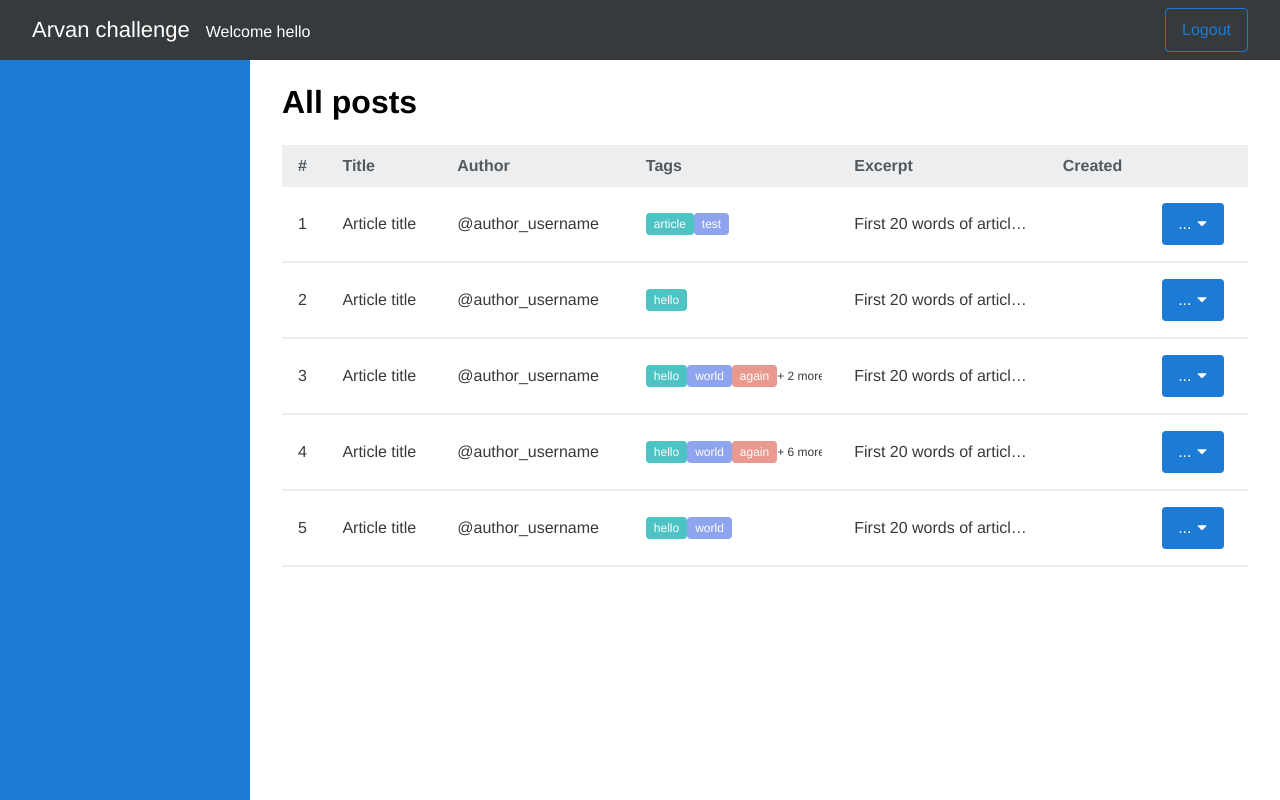
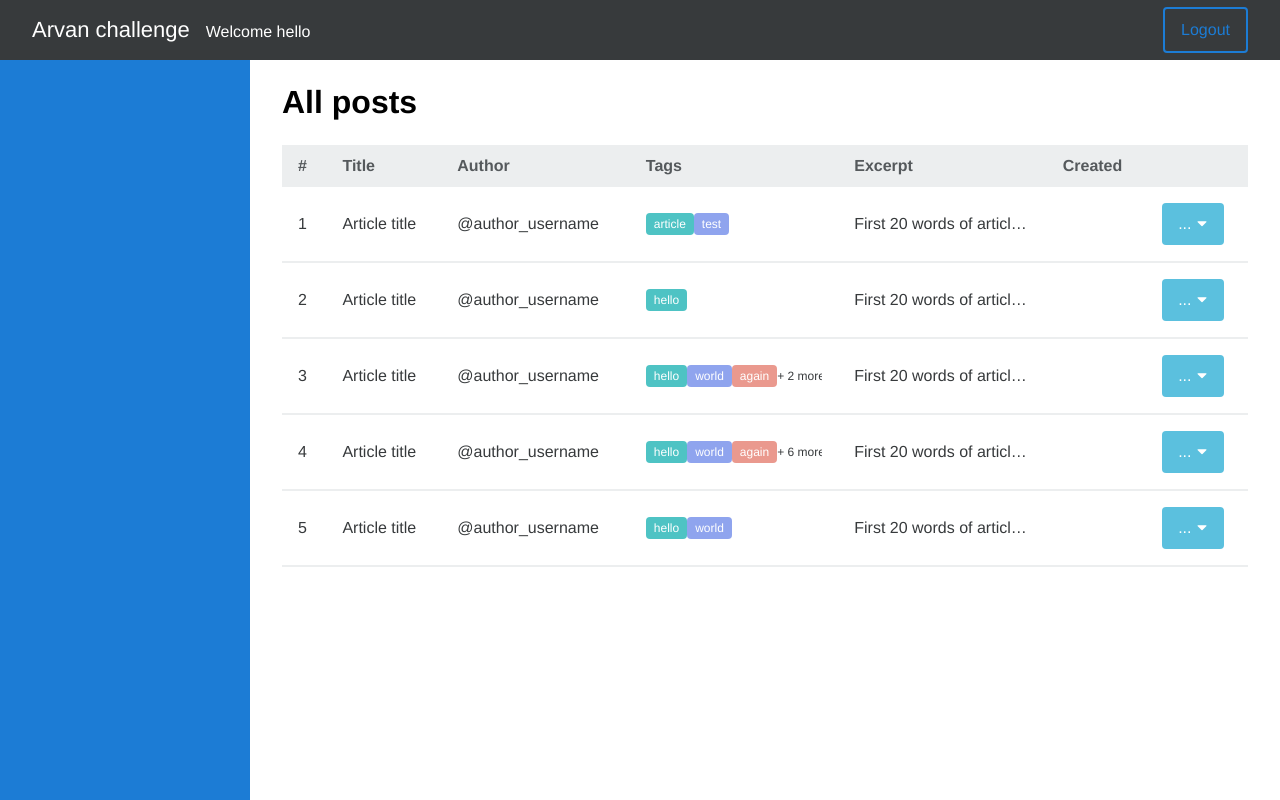
Before and after one commit to sadeq76/arvan-front-end-challenge, a Vue app: page / in a window 1280 px wide. Built offline with nearby package versions, Linux system fonts and the light colour scheme.

Commit message:
add extra color to colors variable and utilities

```diff
--- a/src/assets/scss/utilities/_colors.scss
+++ b/src/assets/scss/utilities/_colors.scss
@@ -6,7 +6,8 @@ $colors: (
   'info': $info-color,
   'silver': $silver-color,
   'charcoal-grey': $charcoal-grey-color,
-  'white': $white-color
+  'white': $white-color,
+  'dark-sky-blue': $dark-sky-blue-color
 );
 
 $extra-classes: (
@@ -24,24 +25,17 @@ $extra-classes: (
       #{$property}: rgb($value);
     }
   }
+
+  .a-btn.#{$color-name} {
+    background-color: rgb($value);
+  }
+  .a-btn.outlined-#{$color-name} {
+    border: $btn-border-size solid rgb($value);
+    color: rgb($value);
+    background-color: transparent;
+  }
 }
 
 .transparent {
   background-color: transparent;
 }
-
-// .btn.#{$color-name} {
-//   background-color: rgb($value);
-// }
-// .btn.outlined-#{$color-name} {
-//   border: $btn-border-size solid rgb($value);
-// }
-
-.a-btn.primary {
-  background-color: rgb($primary-color);
-}
-.a-btn.outlined-primary {
-  border: 1px solid rgb($primary-color);
-  color: rgb($primary-color);
-  background-color: transparent;
-}
--- a/src/assets/scss/variables/_colors.scss
+++ b/src/assets/scss/variables/_colors.scss
@@ -17,3 +17,5 @@ $cream-color: 252 247 228;
 $misty-rose-color: 239 223 223;
 
 $white-color: 255 255 255;
+
+$dark-sky-blue-color: 91 192 222;
```
